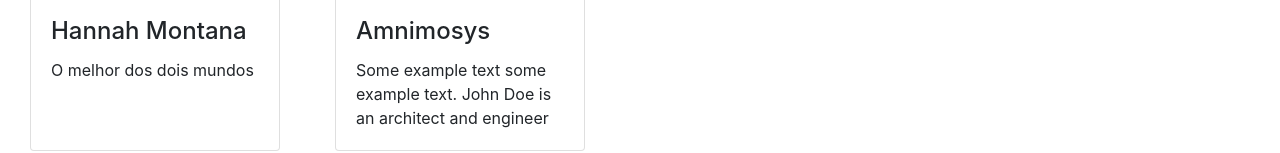
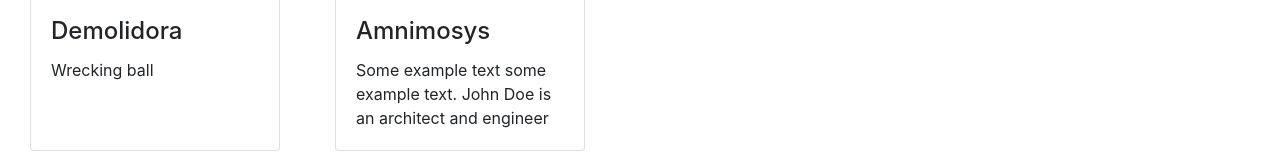
Before and after one commit to alexslopes/GitWorkshop, a plain HTML site: page index.html in a window 1280 px wide. Shown: the part 276-429 px from the top of the page. Drawn offline with nearby package versions, Linux system fonts and the light colour scheme.

Commit message:
Alteração do nome

```diff
--- a/index.html
+++ b/index.html
@@ -26,8 +26,8 @@
                     <div class="card" style="width:250px;">
                         <img class="card-img-top" src="https://memegenerator.net/img/images/10585407/miley-cyrus-wrecking-ball.jpg" alt="Card image" style="width:100%; cursor:pointer;">
                         <div class="card-body">
-                            <h4 class="card-title">Hannah Montana</h4>
-                            <p class="card-text">O melhor dos dois mundos</p>
+                            <h4 class="card-title">Demolidora</h4>
+                            <p class="card-text">Wrecking ball</p>
                         </div>
                     </div>
                 </div>
@@ -50,8 +50,8 @@
                         </div>
 
                         <div class="col-md-7">
-                            <h4>Hannah Montana</h4>
-                            <p>I feel like a wrecking ball......</p>
+                            <h4>Mirley Cirus</h4>
+                            <p>O  melhor dos dois mundos</p>
                             <span id="tipo_personagem1-1" class="badge badge-pill badge-success">Elfo</span>
                             <span id="tipo_personagem1-2" class="badge badge-pill badge-light">Venenoso</span>
                             <span id="tipo_personagem1-3" class="badge badge-pill badge-secondary">Fantasma</span>
```
